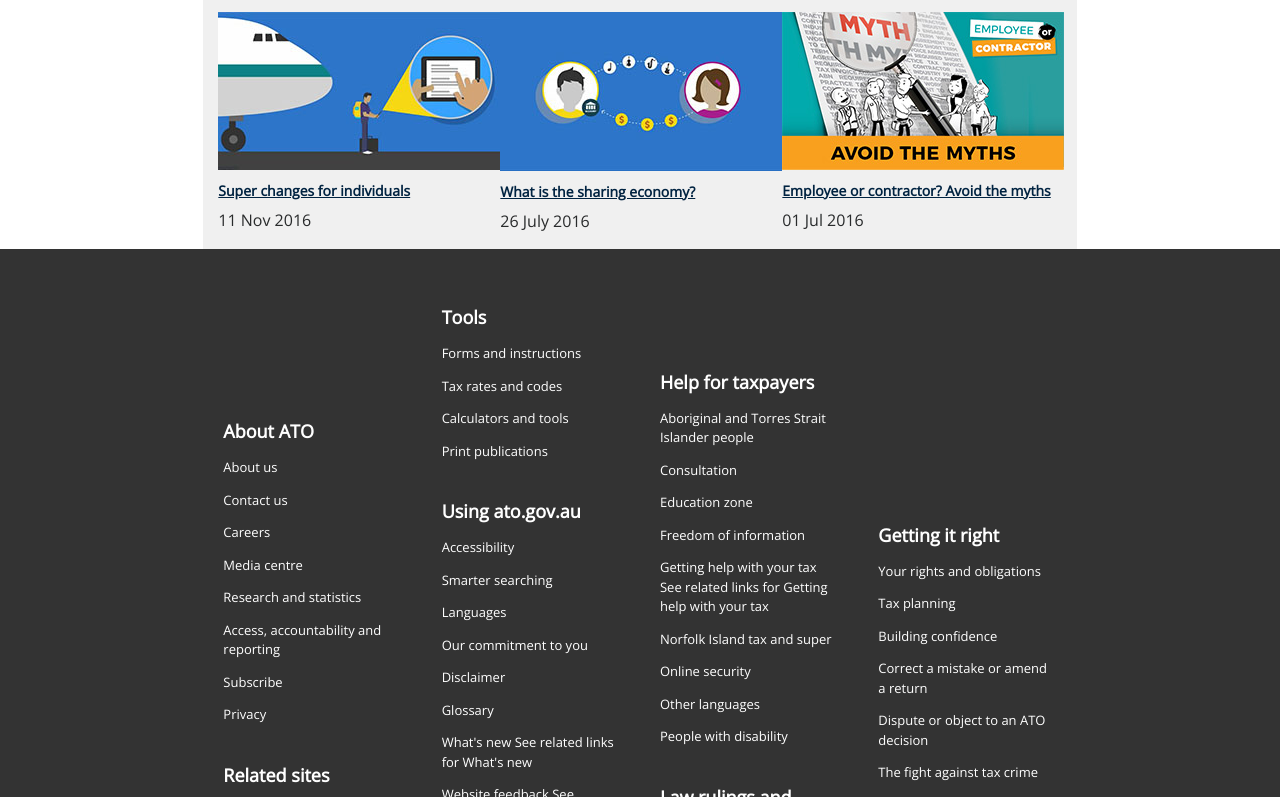
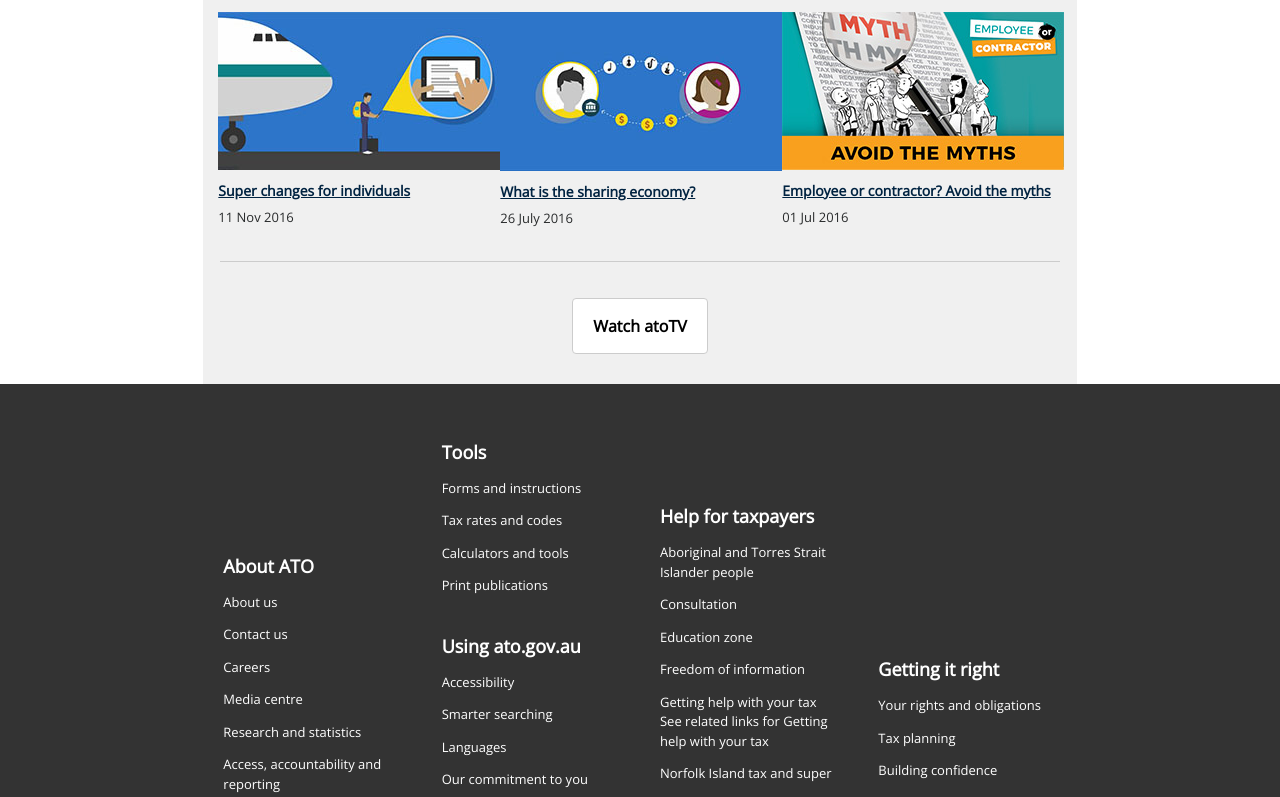
Before and after one commit to alia-adel/frontend-trials, a plain HTML site: page Html_CSS/trial1/index.htm in a window 1280 px wide. Shown: the part 1497-2294 px from the top of the page. Drawn offline with nearby package versions, Linux system fonts and the light colour scheme.

Commit message:
add seperator in media section

```diff
--- a/Html_CSS/trial1/index.htm
+++ b/Html_CSS/trial1/index.htm
@@ -255,18 +255,33 @@
       <div class="media-ads">
         <img src="./assets/images/img1.jpg" alt="Don't leave your money behind"/>
         <h3><a href="#">Super changes for individuals</a></h3>
-        <p>11 Nov 2016</p>
+        <p class="small-font">11 Nov 2016</p>
       </div>
       <div class="media-ads">
         <img src="./assets/images/img2.jpg" alt="Don't leave your money behind"/>
         <h3><a href="#">What is the sharing economy?</a></h3>
-        <p>26 July 2016</p>
+        <p class="small-font">26 July 2016</p>
       </div>
       <div class="media-ads">
         <img src="./assets/images/img3.jpg" alt="Avoid the myths"/>
         <h3><a href="#">Employee or contractor? Avoid the myths</a></h3>
-        <p>01 Jul 2016</p>
+        <p class="small-font">01 Jul 2016</p>
       </div>
+    </div>
+    <div class="col-md-2"></div>
+  </div>
+  <div class="row">
+    <div class="col-md-2"></div>
+    <div class="col-md-8 watch-atotv-hr">
+      <hr>
+    </div>
+
+    <div class="col-md-2"></div>
+  </div>
+  <div class="row">
+    <div class="col-md-2"></div>
+    <div class="col-md-8 watch-atotv">
+      <a href="#">Watch atoTV</a>
     </div>
     <div class="col-md-2"></div>
   </div>
--- a/Html_CSS/trial1/styles/main.css
+++ b/Html_CSS/trial1/styles/main.css
@@ -28,6 +28,10 @@ ul li a {
 .col-md-2 {
   align-items: center;
   align-content: center;
+}
+
+.small-font {
+  font-size: 13px;
 }
 /* End of general */
 /* Main Header */
@@ -353,9 +357,6 @@ select:-moz-focusring {
   padding-bottom: 25px;
 }
 
-/*.atotv-link {
-  padding-bottom: 0px;
-}*/
 .atotv-link a{
   color: #002341;
   text-decoration: underline;
@@ -363,7 +364,6 @@ select:-moz-focusring {
 
 .atotv-link h3 {
   font-size: 18px;
-  /*padding-left: 20px;*/
   font-weight: bolder;
 }
 
@@ -379,6 +379,45 @@ select:-moz-focusring {
 
 
 /* Main Content Media Ads Area */
+
+/*  Media Ads & Watch TV seperator */
+
+.watch-atotv-hr{
+  background-color: #f0f0f0;
+}
+.watch-atotv-hr hr{
+  display: block;
+  border-style: solid;
+  border-color: #ccc;
+  margin-left: 17px;
+  margin-right: 17px;
+}
+
+/* Main Content Watch atoTV */
+
+.watch-atotv {
+  background-color: #f0f0f0;
+  display: flex;
+  justify-content: center;
+  padding: 20px 50px 30px 50px;
+}
+
+.watch-atotv a{
+  background-color: white;
+  text-decoration: none;
+  color: black;
+  font-weight: bold;
+  border: 1px solid #ccc;
+  border-radius: 4px;
+  padding: 15px 20px;
+}
+
+.watch-atotv a:hover{
+  background-color: #f0f0f0;
+  color: #aaa;
+  border: 1px solid #aaa;
+}
+/* end of Main Content Watch atoTV */
 
 
 .ads-section{
```
